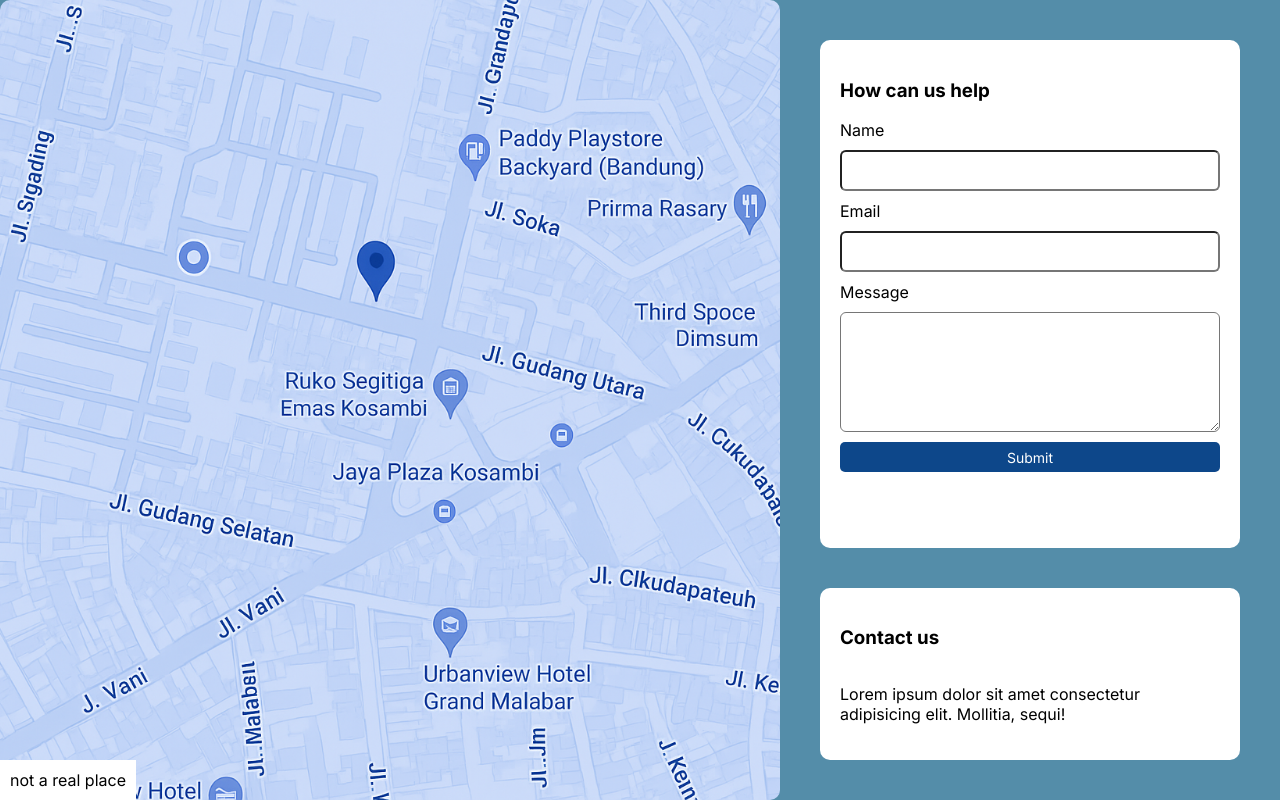
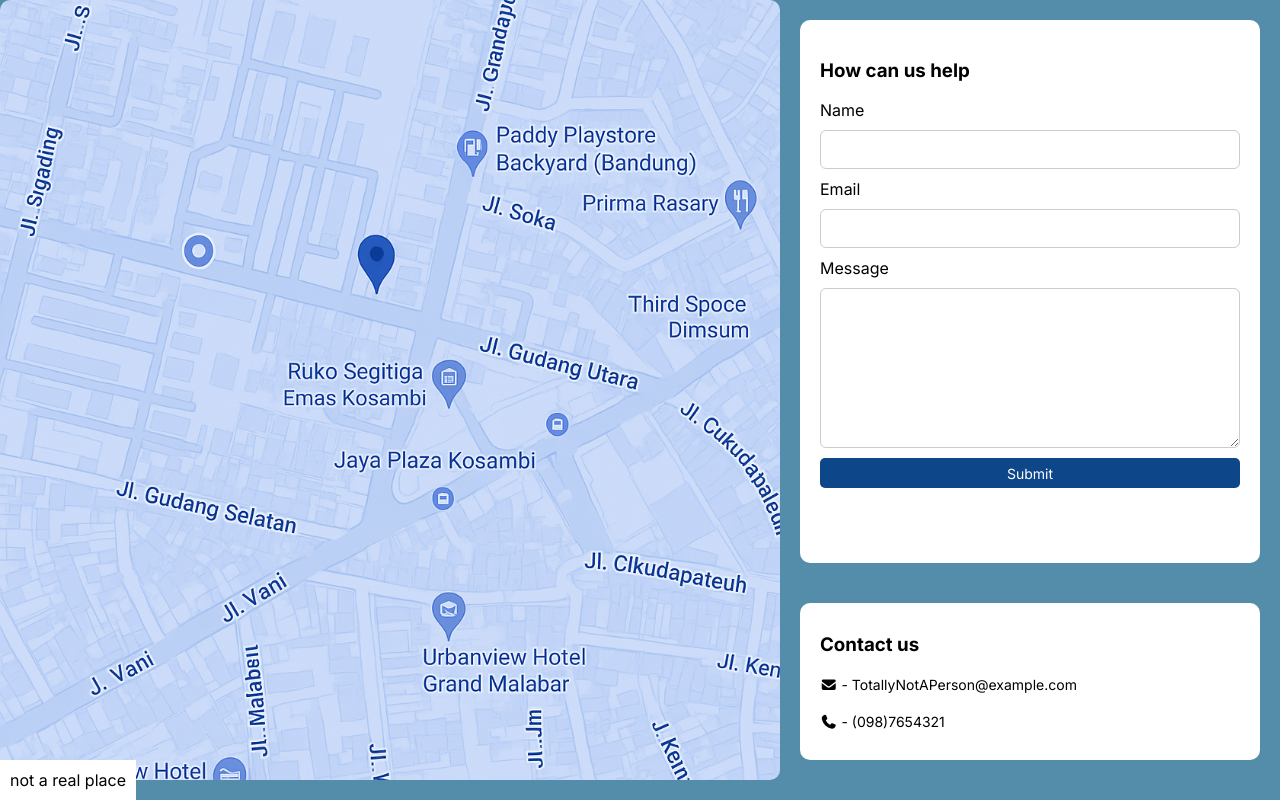
Before and after one commit to dullzi/dummy_project, a PHP site: page / in a window 1280 px wide. Run offline with PHP 8.4, Linux system fonts and the light colour scheme; some libraries are stand-ins or nearby versions; some web fonts are replaced.

Commit message:
Add contact info

```diff
--- a/kontak/index.html
+++ b/kontak/index.html
@@ -8,6 +8,10 @@
     <link
       href="https://fonts.googleapis.com/css2?family=Archivo:ital,wght@0,100..900;1,100..900&family=Big+Shoulders+Stencil:opsz,wght@10..72,100..900&family=Inter:ital,opsz,wght@0,14..32,100..900;1,14..32,100..900&family=Montserrat:ital,wght@0,100..900;1,100..900&family=Playwrite+HU&family=Quicksand:wght@300..700&display=swap"
       rel="stylesheet"
+    />
+    <link
+      rel="stylesheet"
+      href="https://cdnjs.cloudflare.com/ajax/libs/font-awesome/7.0.1/css/all.min.css"
     />
     <link rel="stylesheet" href="styles.css" />
     <title>Document</title>
@@ -28,12 +32,12 @@
             <button type="submit">Submit</button>
           </form>
         </div>
-        <div class="card contact">
+        <div class="contact">
           <h3>Contact us</h3>
           <p>
-            Lorem ipsum dolor sit amet consectetur adipisicing elit. Mollitia,
-            sequi!
+            <i class="fa-solid fa-envelope"></i> - TotallyNotAPerson@example.com
           </p>
+          <p><i class="fa-solid fa-phone"></i> - (098)7654321</p>
         </div>
       </div>
       <div class="floating">not a real place</div>
--- a/kontak/styles.css
+++ b/kontak/styles.css
@@ -4,6 +4,7 @@ body{
     width: 100vw;
     margin: 0;
     padding: 0;
+    overflow: hidden;
 }
 *{
     font-family: 'Inter', sans-serif;
@@ -32,7 +33,7 @@ form{
 img{
     /* width: 50%; */
     min-width: 300px;
-    height: 100vh;
+    max-height: 100vh;
     display: flex;
     flex: 1;
     object-fit: cover;
@@ -47,14 +48,25 @@ img{
     flex-shrink: 0;
     justify-content: space-evenly;
     max-width: 500px;
-    padding: 20px;
+    padding: 0;
 }
 .contact{
     display: flex;
     flex-direction: column;
     flex: 0 1 auto;
-
     max-height: 50%;
+    background-color: #fff;
+    padding: 20px;
+    margin: 20px;
+    border-radius: 10px;
+    align-items: flex-start;
+}
+.contact h3{
+    margin: 10px 0;
+}
+.contact p{
+    margin: 10px 0;
+    font-size: 14px;
 }
 button{
     background: #0d478a;
@@ -69,7 +81,7 @@ button:hover{
     background: #0d478a7e;
 }
 .floating{
-    position: absolute;
+    position:fixed;
     left: 0;
     bottom: 0;
     background-color: white;
@@ -80,8 +92,9 @@ input, textarea{
     padding: 10px;
     border-radius: 6px;
     outline: none;
+    border: 1px solid #ccc;
     font-size: 14px;
 }
 textarea{
-    min-height: 120px;
+    min-height: 160px;
 }
```
